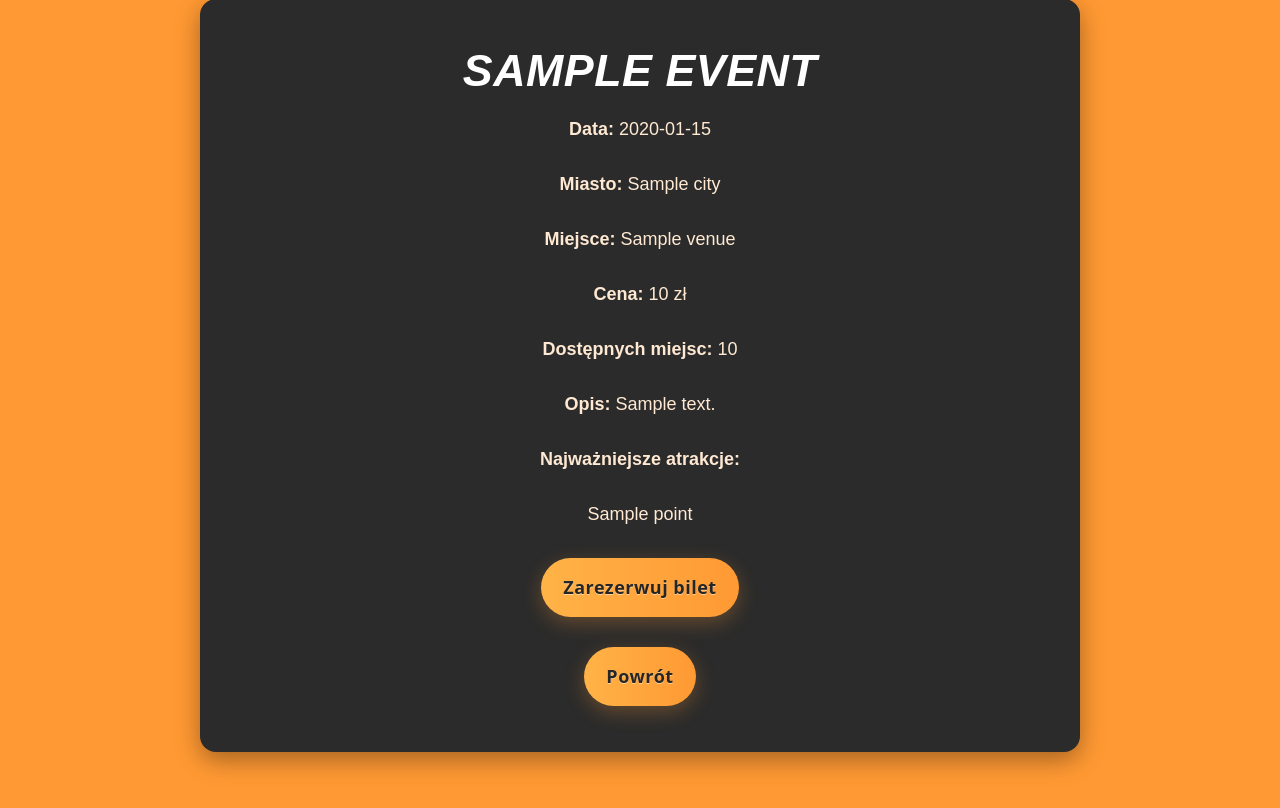
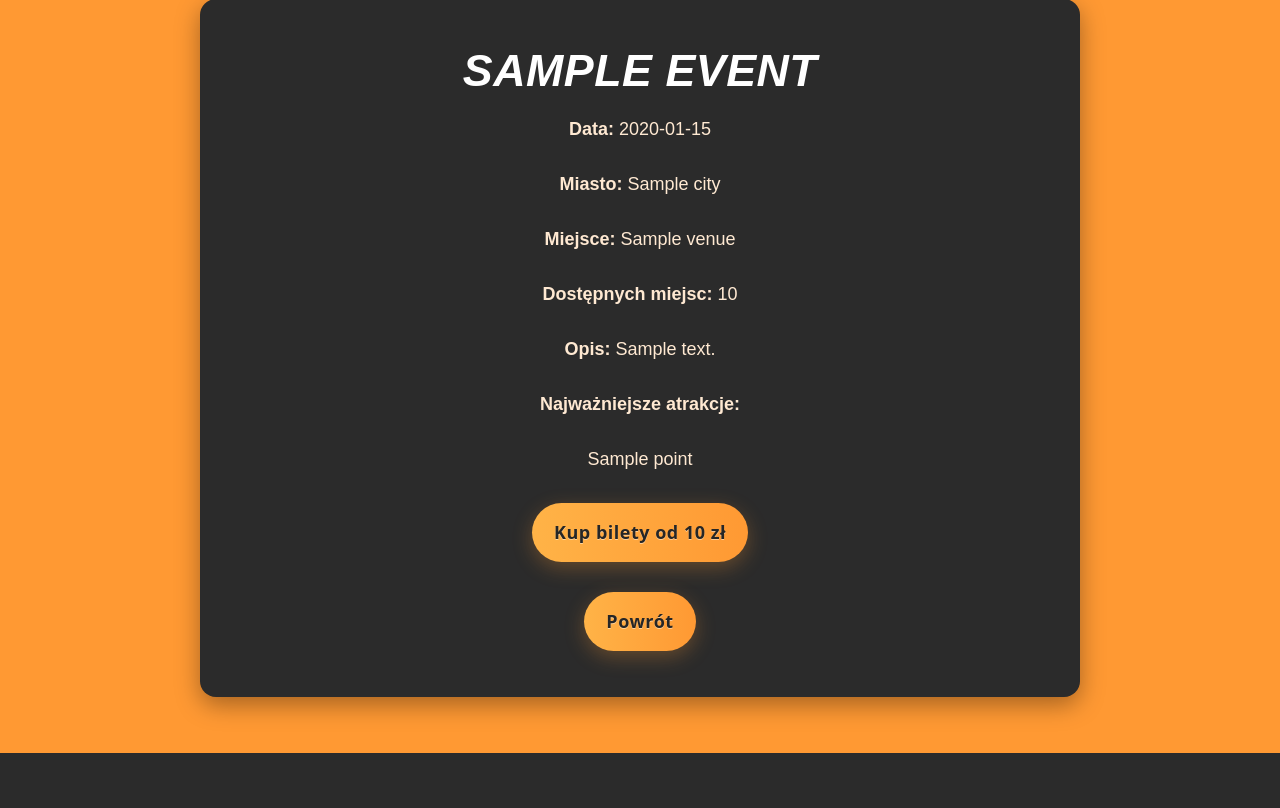
Before and after one commit to infoshareacademy/jpydzr8-kulturalny-kod, a Django app: template apps/events/templates/events/event_detail.html in a window 1280 px wide. Shown: the part 57-865 px from the top of the page. After the commit the page ends 810 px from the top, so only its background shows below. Run offline with Django 5.2, Linux system fonts and the light colour scheme; the template is opened without the code that fills it: most values are stand-ins (such as "Sample title", 1, 10 or a date in 2020); data that the repository does not hold is empty.

Commit message:
feat: zmiana nazw przyciskow

```diff
--- a/apps/events/templates/events/event_detail.html
+++ b/apps/events/templates/events/event_detail.html
@@ -11,7 +11,6 @@
     <p><strong>Data:</strong> {{ event.date|date:"Y-m-d" }}</p>
     <p><strong>Miasto:</strong> {{ event.city }}</p>
     <p><strong>Miejsce:</strong> {{ event.venue }}</p>
-    <p><strong>Cena:</strong> {{ event.price }} zł</p>
     <p><strong>Dostępnych miejsc:</strong> {{ event.available_seats }}</p>
 
     {% if event.description %}
@@ -27,7 +26,7 @@
 
 
     <div class="options" style="margin-top: 30px;">
-        <a class="btn" href="{% url 'booking:create' event.id %}">Zarezerwuj bilet</a>
+        <a class="btn" href="{% url 'booking:create' event.id %}">Kup bilety od {{ event.price }} zł</a>
     </div>
 
     <div class="options" style="margin-top: 30px;">
--- a/apps/events/templates/events/events_list.html
+++ b/apps/events/templates/events/events_list.html
@@ -36,7 +36,7 @@
                 <p><strong>Miejsce:</strong> {{ event.venue }}</p>
 
                 <div class="options" style="margin-top: 30px;">
-                    <a href="{% url 'events:event_detail' event.pk %}" class="button">Szczegóły i rezerwacja</a>
+                    <a href="{% url 'events:event_detail' event.pk %}" class="button">Sprawdź Bilety</a>
                 </div>
             </div>
             <hr>
```
